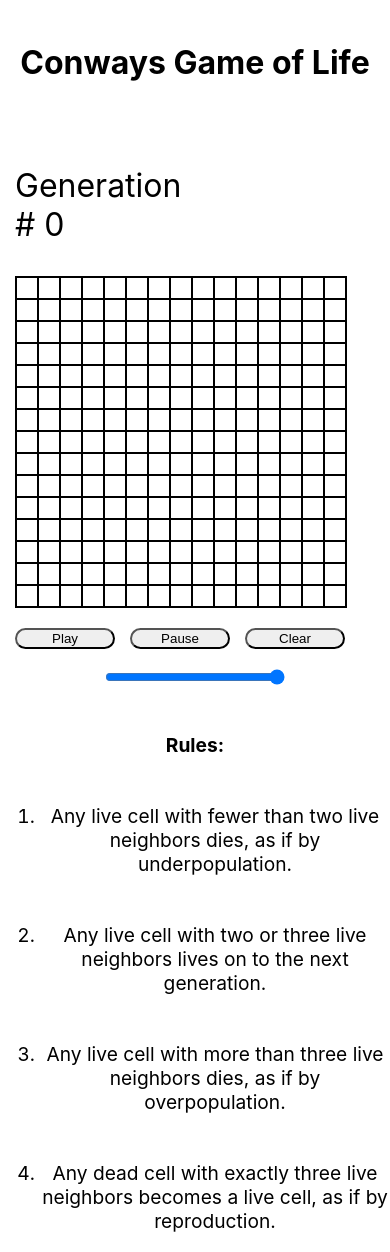
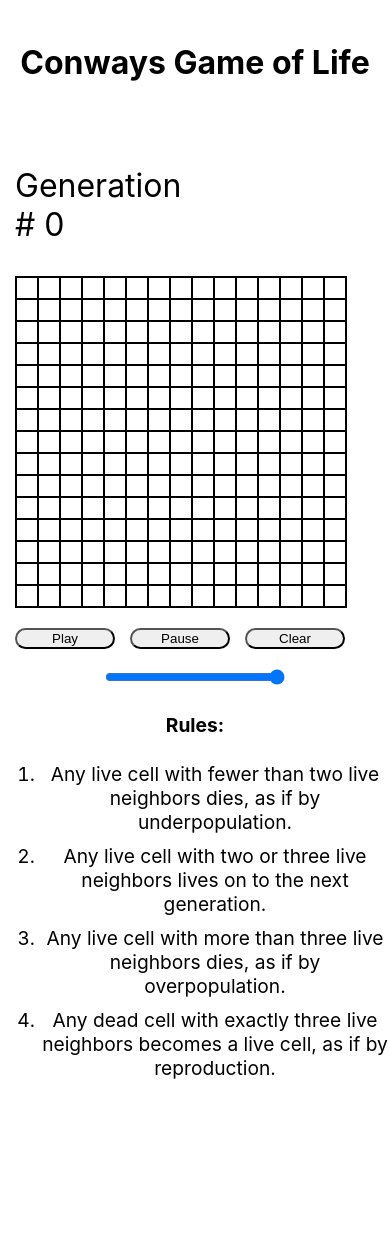
Before and after one commit to bloominstituteoftechnology/CS-Build-Week-1, a React (Create React App) app in the folder conways/: page / in a window 390 px wide. After the commit the page ends 1099 px from the top, so only its background shows below. Built offline with nearby package versions, Linux system fonts and the light colour scheme.

Commit message:
further mobile tweaks

```diff
--- a/conways/src/App.css
+++ b/conways/src/App.css
@@ -31,6 +31,10 @@
   }
   .rules-ctn {
     width: 100%;
+    margin-top: 0px;
+  }
+  .rule-item {
+    margin-top: 10px;
   }
   .rules-ctn h4 {
     margin-left: -40px;
```
